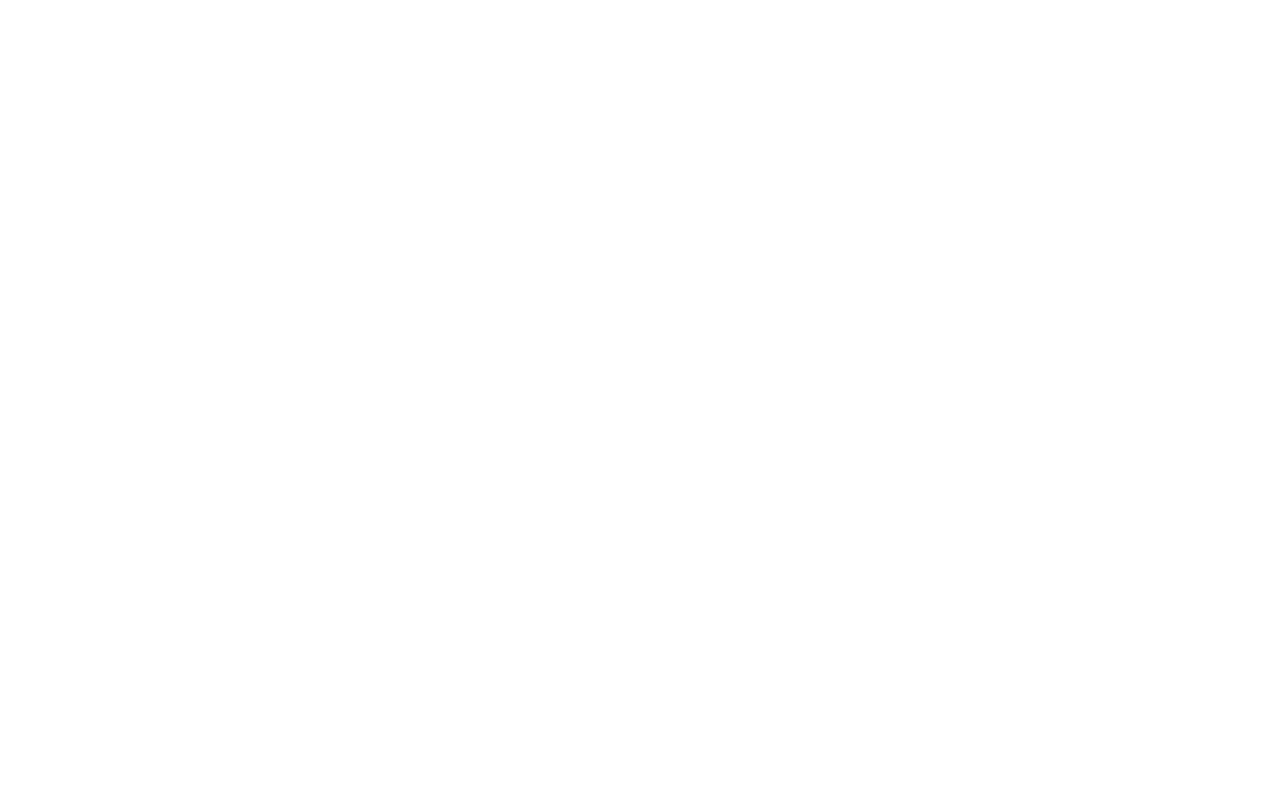
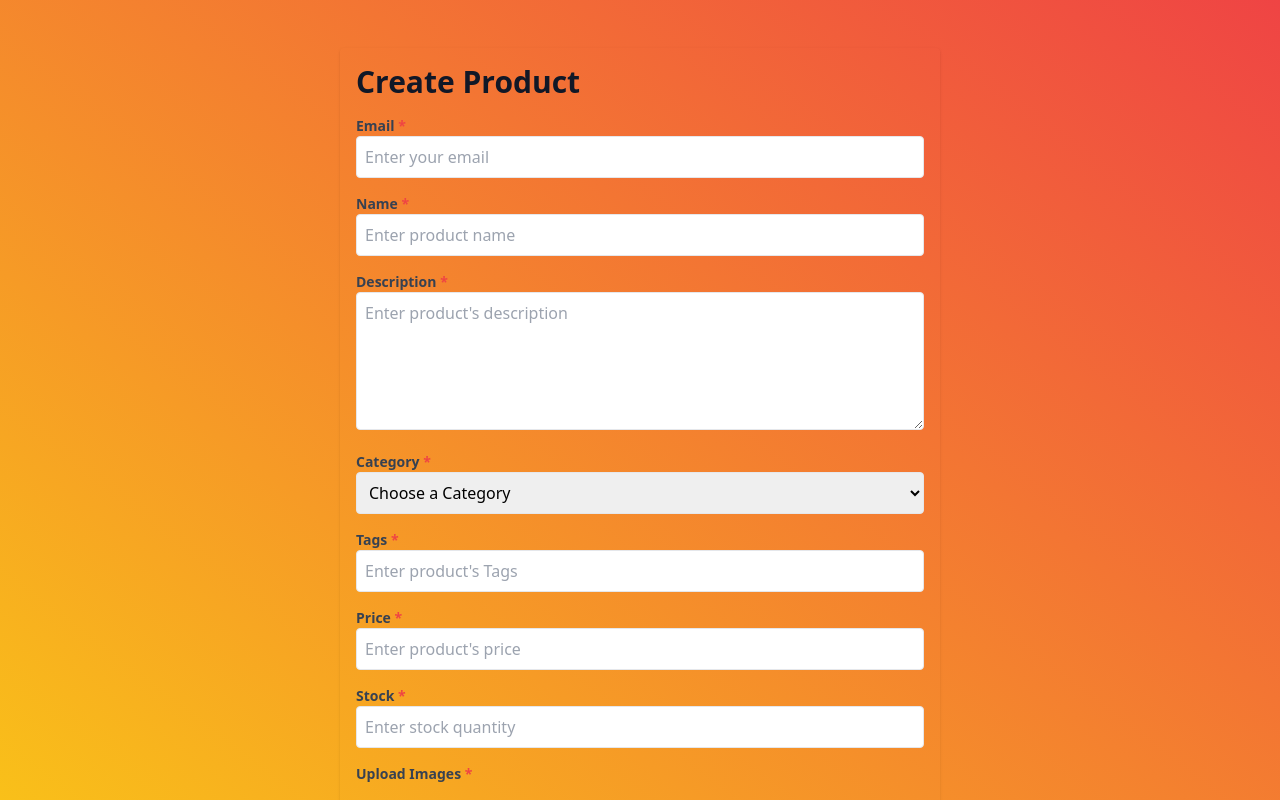
Before and after one commit to Anant3008/S72_ANANT_ECOMMERCE, a React (Vite) app in the folder FRONTEND/my-react-app/: page /product in a window 1280 px wide. Before the commit this address had no page. Shown: the top 800 px of the page. Built offline with nearby package versions, Linux system fonts and the light colour scheme.

Commit message:
added create product page

```diff
--- a/FRONTEND/my-react-app/src/App.jsx
+++ b/FRONTEND/my-react-app/src/App.jsx
@@ -1,6 +1,6 @@
 import './App.css'
 import { BrowserRouter , Routes, Route } from "react-router-dom";
-import {LoginPage,SignupPage,Home} from './Routes/Route.js';
+import {LoginPage,SignupPage,Home,CreateProduct} from './Routes/Route.js';
 
 const App = () => {
   return (
@@ -9,6 +9,7 @@
       <Route path="/login" element={<LoginPage />} />
         <Route path="/signup" element={<SignupPage/>}></Route>
       <Route path="/home" element={<Home/>}></Route>
+      <Route path="/product" element={<CreateProduct/>}/>
     </Routes>
     </BrowserRouter>
   )
--- /dev/null
+++ b/FRONTEND/my-react-app/src/Pages/createProduct.jsx
@@ -0,0 +1,196 @@
+import {useState,useEffect} from 'react'
+import {AiOutlinePlusCircle} from "react-icons/ai";
+
+const CreateProduct = () => {
+    const [image, setImage] = useState([]);
+    const [previewImages, setPreviewImages] = useState([]);
+    const [name, setName] = useState('');
+    const [description, setDescription] = useState('');
+    const [category, setCategory] = useState('');
+    const [tags,setTags] = useState('');
+    const [price, setPrice] = useState("");
+    const [stock,setStock]=useState("");
+    const [email, setEmail] = useState("");
+
+    const categoriesData = [
+        {title: "Electronics"},
+        {title: "Fashion"},
+        {title: "Books"},
+        {title: "Home Appliances"}
+    ]
+
+    const handleImagesChange=(e)=>{
+        const files = Array.from(e.target.files);
+        setImage((previewImages)=>previewImages.concat(files));
+        const imagePreviews=files.map((file)=> URL.createObjectURL(file));
+        setPreviewImages((prevPreviews)=>prevPreviews.concat(imagePreviews));
+    }
+
+    useEffect(() => {
+        return ()=>{
+            previewImages.forEach((e)=>URL.revokeObjectURL(e))
+
+        }
+    }, [previewImages])
+
+    const handleSubmit = (e) => {
+        e.preventDefault()
+        const productData = {
+            name: name,
+            description: description,
+            category: category,
+            tags: tags,
+            price: price,
+            stock: stock,
+            email: email,
+            image: image,
+        }
+        console.log("Product data", productData);
+        alert("Product created successfully")
+
+        setImage([])
+        setPreviewImages([])
+        setName('')
+        setDescription('')
+        setCategory('')
+        setTags('')
+        setPrice('')
+        setStock('')
+        setEmail('')
+
+    }
+
+    return (
+        <div className="min-h-screen bg-gradient-to-bl from-red-500 to-yellow-400 px-6 py-12 flex flex-col justify-center sm:px-9 lg:px-8">
+            <div className="w-[90%] max-w-[600px] bd-white shadow h-auto rounded-[4px] p-4 mx-auto  ">
+                <h5 className="mt-6-text-center text-3xl font-bold text-gray-900">Create Product</h5>
+                <form onSubmit={handleSubmit}>
+                    <div className="mt-4">
+                        <label className="block text-sm font-bold text-gray-700">
+                            Email <span className="text-sm text-red-500">*</span>
+                        </label>
+                        <input
+                            type="email"
+                            value={email}
+                            className="w-full p-2 border rounded"
+                            onChange={(e) => setEmail(e.target.value)}
+                            placeholder="Enter your email"
+                            required/>
+                    </div>
+                    <div className="mt-4">
+                        <label className="block text-sm font-bold text-gray-700">
+                            Name <span className="text-sm text-red-500">*</span>
+                        </label>
+                        <input
+                            type="text"
+                            value={name}
+                            className="w-full p-2 border rounded"
+                            onChange={(e) => setName(e.target.value)}
+                            placeholder="Enter product name"
+                            required/>
+                    </div>
+                    <div className="mt-4">
+                        <label className="block text-sm font-bold text-gray-700">
+                            Description <span className="text-sm text-red-500">*</span>
+                        </label>
+                        <textarea
+                            value={description}
+                            className="w-full p-2 border rounded"
+                            onChange={(e) => setDescription(e.target.value)}
+                            placeholder="Enter product's description"
+                            rows="5"
+                            required/>
+                    </div>
+
+                    <div className="mt-4">
+                        <label className="block text-sm font-bold text-gray-700">
+                            Category <span className="text-sm text-red-500">*</span>
+                        </label>
+                        <select
+                            value={category}
+                            className="w-full p-2 border rounded"
+                            onChange={(e) => setCategory(e.target.value)}
+                            required>
+                            <option className="block text-s font-medium text-gray-200">Choose a Category</option>
+                            {categoriesData.map((i) => (
+                                <option value={i.title} key={i.title}>
+                                    {i.title}
+                                </option>
+                            ))}
+
+                        </select>
+                    </div>
+
+                    <div className="mt-4">
+                        <label className="block text-sm font-bold text-gray-700">
+                            Tags <span className="text-sm text-red-500">*</span>
+                        </label>
+                        <input
+                            type="text"
+                            value={tags}
+                            className="w-full p-2 border rounded"
+                            onChange={(e) => setTags(e.target.value)}
+                            placeholder="Enter product's Tags"
+                        />
+                    </div>
+                    <div className="mt-4">
+                        <label className="block text-sm font-bold text-gray-700">
+                            Price <span className="text-sm text-red-500">*</span>
+                        </label>
+                        <input
+                            type="number"
+                            value={price}
+                            className="w-full p-2 border rounded"
+                            onChange={(e) => setPrice(e.target.value)}
+                            placeholder="Enter product's price"
+                            required/>
+                    </div>
+                    <div className="mt-4">
+                        <label className="block text-sm font-bold text-gray-700">
+                            Stock <span className="text-sm text-red-500">*</span>
+                        </label>
+                        <input
+                            type="number"
+                            value={stock}
+                            className="w-full p-2 border rounded"
+                            onChange={(e) => setStock(e.target.value)}
+                            placeholder="Enter stock quantity"
+                            required/>
+                    </div>
+                    <div className="mt-4">
+                        <label className="block text-sm font-bold text-gray-700">
+                            Upload Images <span className="text-sm text-red-500">*</span>
+                        </label>
+                        <input
+                            type="file"
+                            id="upload"
+                            className="hidden"
+                            onChange={handleImagesChange}
+                            required/>
+
+                        <label htmlFor="upload" className="cursor-pointer p-2">
+                            <AiOutlinePlusCircle size={20} color="#555"/>
+                        </label>
+                        <div className="flex flex-wrap items-center justify-center p-2">
+                            {previewImages.map((img,index)=>(
+                            <img
+                            src={img}
+                            key={index}
+                            alt="Preview"
+                            className="object-cover object-center"/>
+                        ))}
+                        </div>
+
+                    </div>
+
+                    <button
+                        type="submit"
+                        className="w-full flex items-center justify-center p-2">Create</button>
+                </form>
+            </div>
+        </div>
+    )
+
+}
+
+export default CreateProduct;
--- a/FRONTEND/my-react-app/src/Routes/Route.js
+++ b/FRONTEND/my-react-app/src/Routes/Route.js
@@ -1,5 +1,6 @@
 import LoginPage from "../Pages/login.jsx"
 import SignupPage from "../Pages/signup.jsx"
 import Home from '../Pages/Home.jsx'
+import CreateProduct from "../Pages/createProduct.jsx"
 
-export {LoginPage,SignupPage,Home}
+export {LoginPage,SignupPage,Home,CreateProduct}
```
